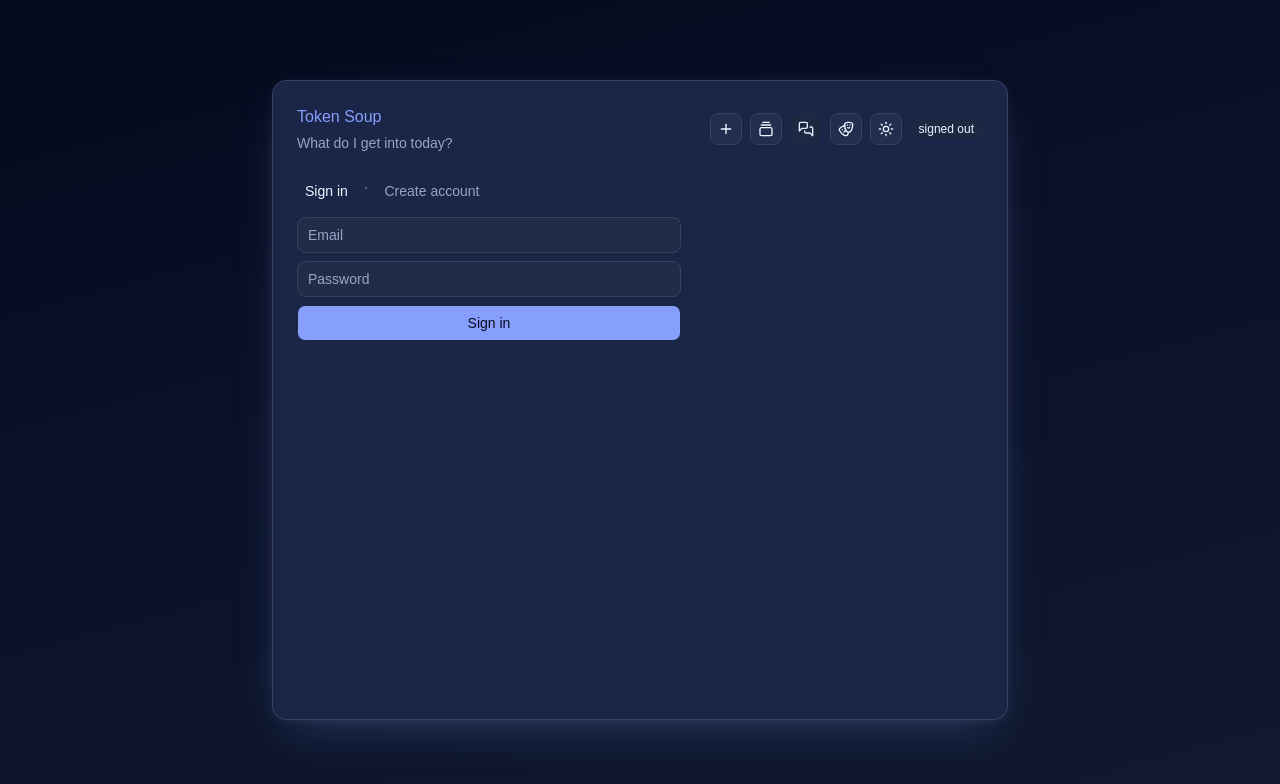
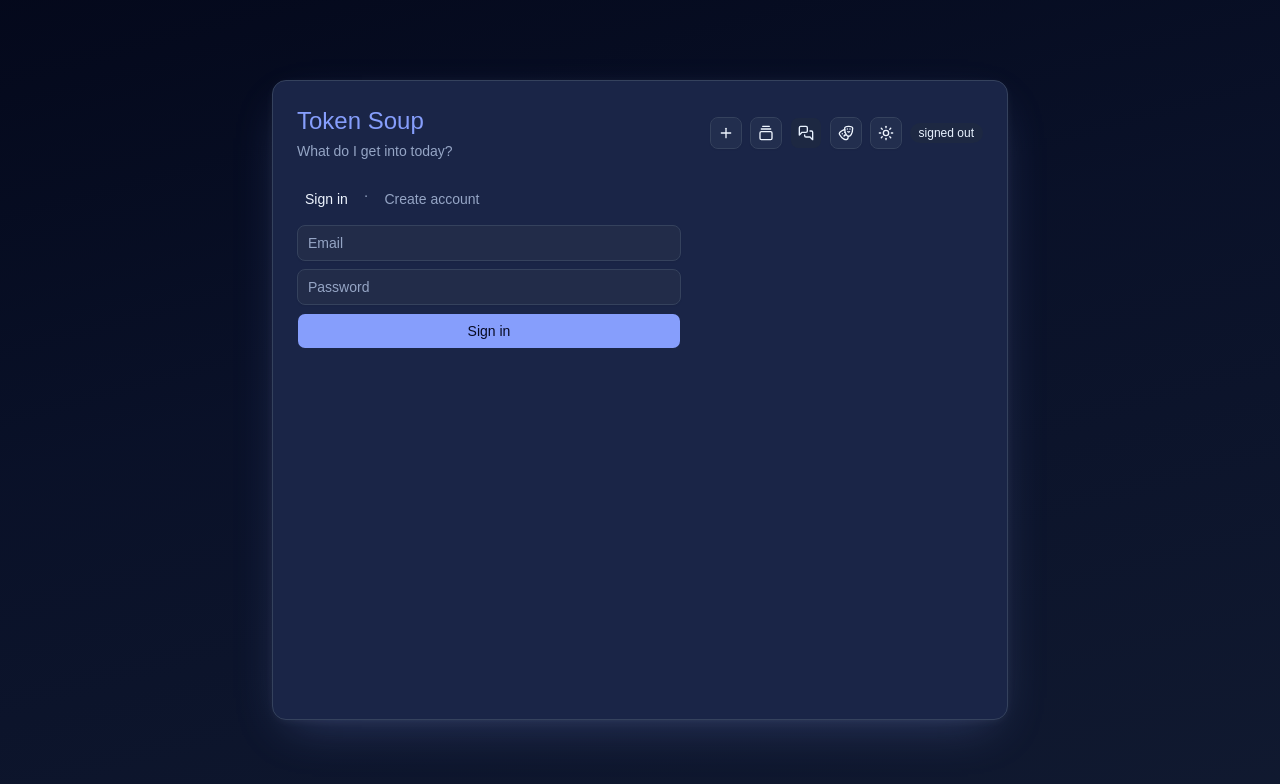
Before and after one commit to pjtunstall/token-soup, a SvelteKit app in the folder web/: page / in a window 1280 px wide. Shown: the top 784 px of the page. Built offline with nearby package versions, Linux system fonts and the light colour scheme; no server answers.

Commit message:
Make title bigger

```diff
--- a/web/src/routes/AppHeader.svelte
+++ b/web/src/routes/AppHeader.svelte
@@ -78,7 +78,7 @@
 
 <CardHeader class="relative flex shrink-0 flex-row items-center gap-2 space-y-0">
 	<div bind:this={headerLeftEl} class="w-fit max-w-[20rem] min-w-0 shrink space-y-1">
-		<CardTitle class="text-primary">Token Soup</CardTitle>
+		<CardTitle class="text-2xl text-primary">Token Soup</CardTitle>
 		<CardDescription class="chat-subtitle-clamp break-words"
 			>{signedInMain === 'roles'
 				? 'Roles'
```
